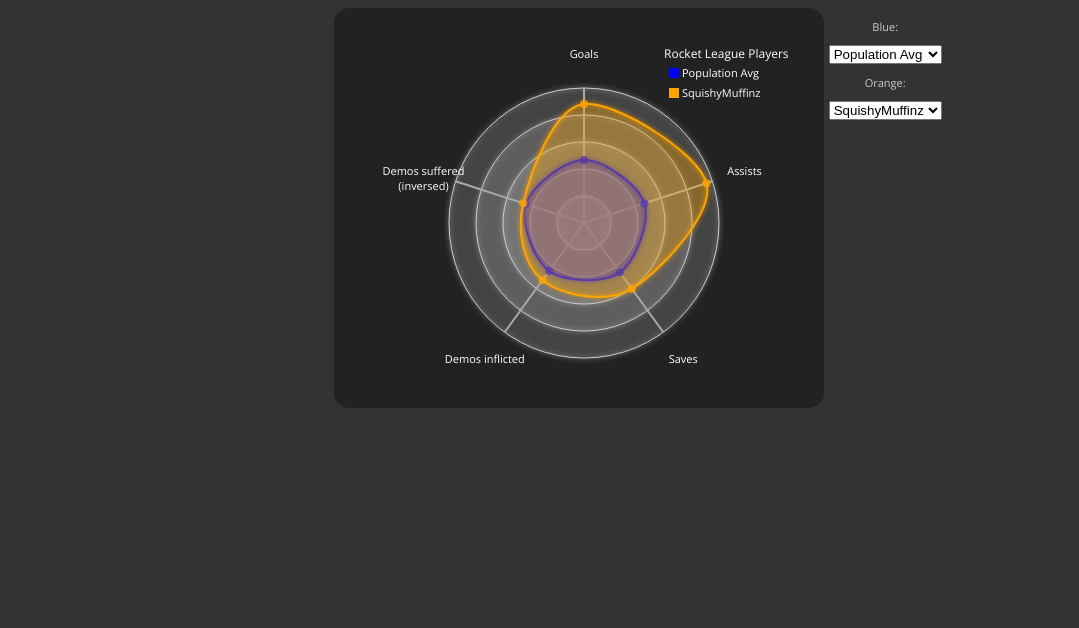
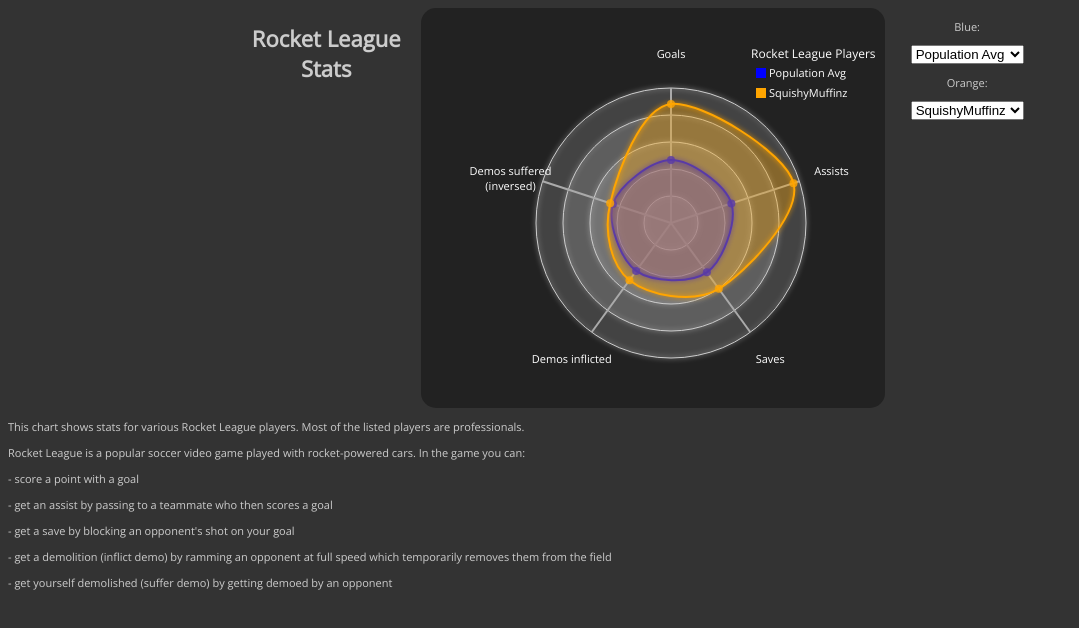
Before and after one commit to tealshift/tealshift.github.io, a plain HTML site: page RadarChart/RadarChart.html in a window 1280 px wide. Shown: the whole page, without its empty margins (0-1079 px from the left). Drawn offline with nearby package versions, Linux system fonts and the light colour scheme.

Commit message:
Added desciption and title.

```diff
--- a/RadarChart/RadarChart.html
+++ b/RadarChart/RadarChart.html
@@ -16,7 +16,9 @@
 </head>
 <body>
 	<div style="display: inline-flex">
-    	<div class="radarChart" style="display: inline-flex; width: 80%"></div>
+    	<div class="radarChart" style="display: inline-flex; width: 80%">
+			<h1>Rocket League Stats</h1>
+		</div>
 		<div class="sidebarMenu" style="width: 20%">
             <p>Blue:</p>
 			<select id="select1"></select>
@@ -24,6 +26,16 @@
 			<select id="select2"></select>
         </div>
 	</div>
+	<div style="text-align: left">
+		<p>This chart shows stats for various Rocket League players. Most of the listed players are professionals.</p>
+		<p>Rocket League is a popular soccer video game played with rocket-powered cars. In the game you can:</p>
+		<p>- score a point with a goal</p>
+		<p>- get an assist by passing to a teammate who then scores a goal</p>
+		<p>- get a save by blocking an opponent's shot on your goal</p>
+		<p>- get a demolition (inflict demo) by ramming an opponent at full speed which temporarily removes them from the field</p>
+		<p>- get yourself demolished (suffer demo) by getting demoed by an opponent</p>
+	</div>
+
     <script src="RadarChartClient.js" charset="utf-8"></script>
 </body>
 </html>
```
